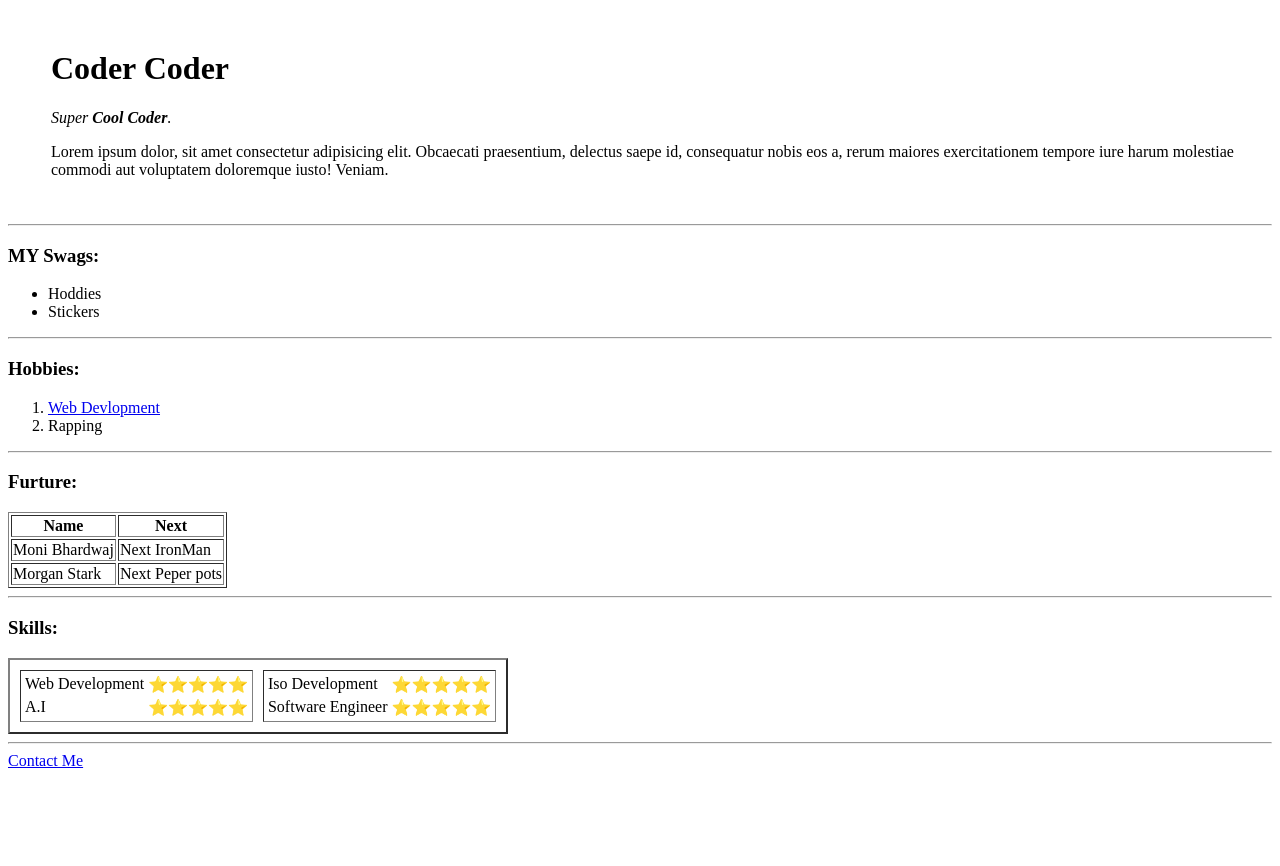
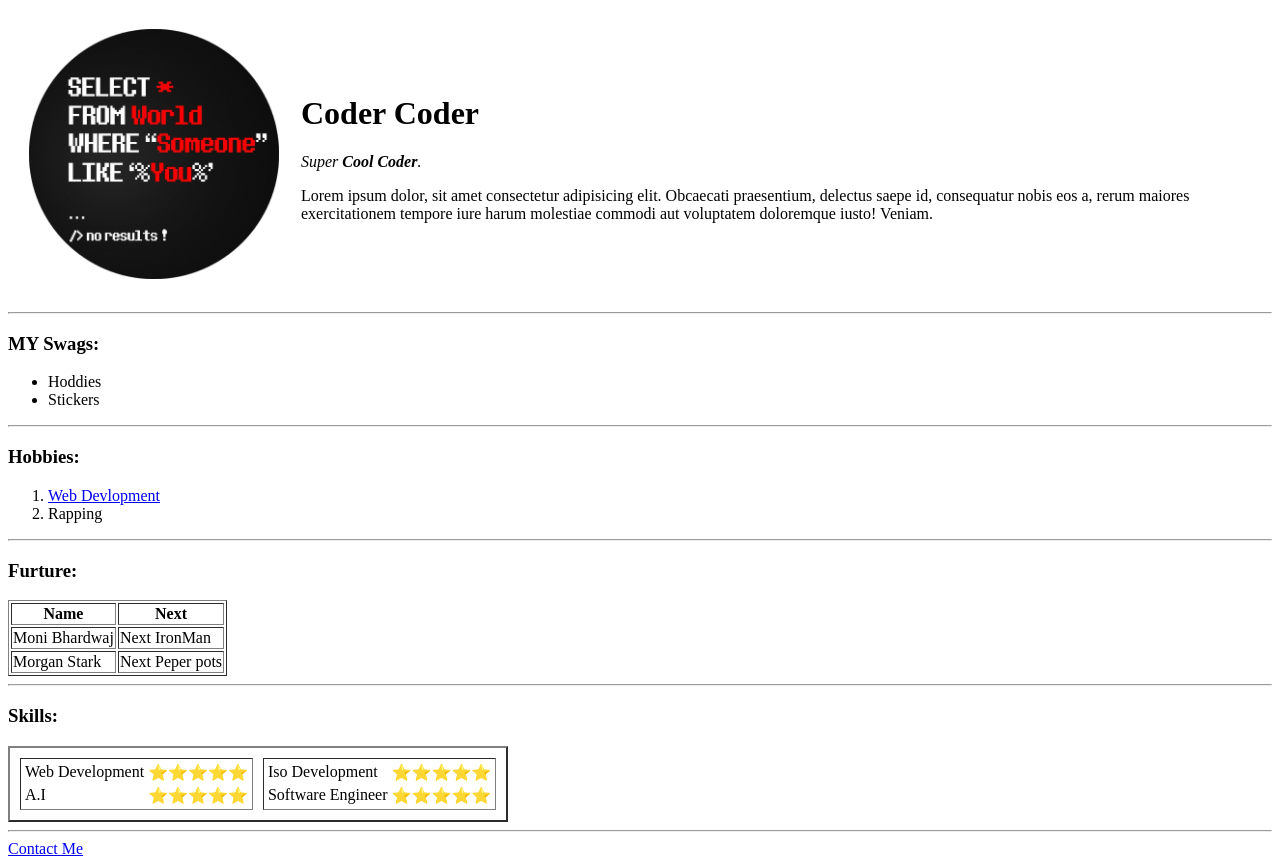
Before and after one commit to Moni7734/My-First-Website, a plain HTML site: page index.htm in a window 1280 px wide. Before the commit the page ends 800 px from the top, so only its background shows below. Drawn offline with Linux system fonts and the light colour scheme.

Commit message:
Update index.htm

```diff
--- a/index.htm
+++ b/index.htm
@@ -9,7 +9,7 @@
   <body>
     <table cellspacing="20">
       <tr>
-        <td><img src="images/796857-modified.png" width="250px" alt="" /></td>
+        <td><img src="796857-modified.png" width="250px" alt="" /></td>
         <td>
           <h1>Coder Coder</h1>
           <p>
```
